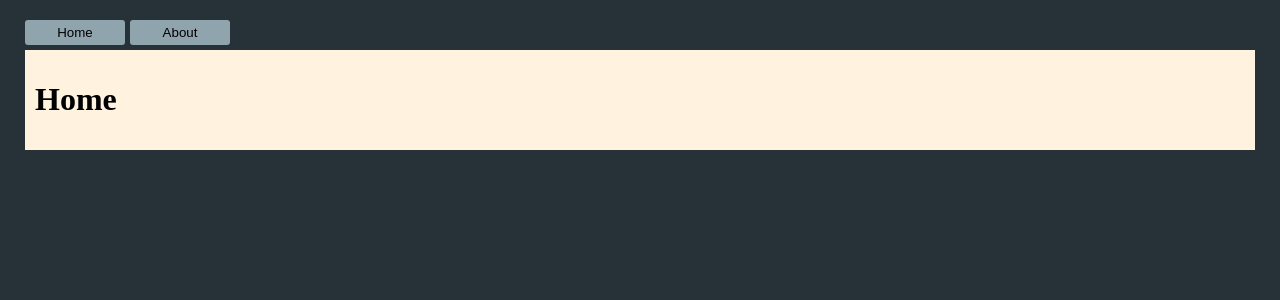
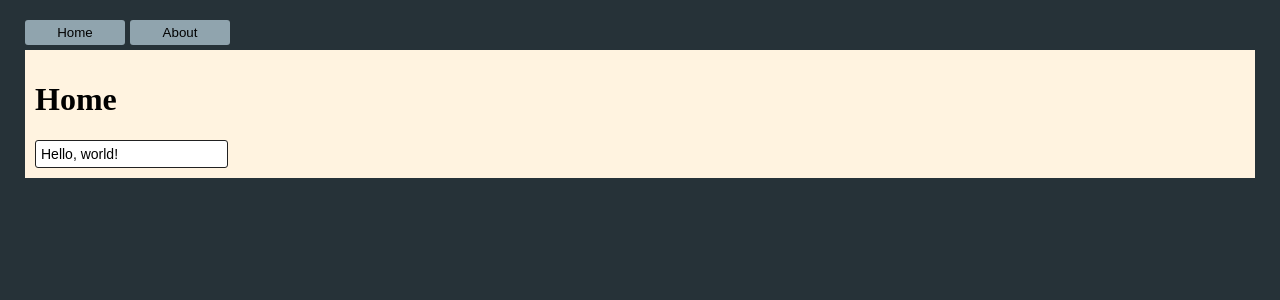
Before and after one commit to fireflower0/vue-practice, a Vue app: page / in a window 1280 px wide. Shown: the top 300 px of the page. Built offline with nearby package versions, Linux system fonts and the light colour scheme.

Commit message:
Add a TextBox

```diff
--- /dev/null
+++ b/src/atoms/TextBox.vue
@@ -0,0 +1,18 @@
+<template>
+  <input class='textbox' />
+</template>
+
+<script>
+export default {
+  name: 'TextBox',
+}
+</script>
+
+<style scoped>
+.textbox {
+  padding: 5px;
+  border-radius: 3px;
+  border: 1px solid #212121;
+  font-size: 14px;
+}
+</style>
--- a/src/pages/Home.vue
+++ b/src/pages/Home.vue
@@ -1,10 +1,18 @@
 <template>
   <div id='home'>
     <h1>Home</h1>
+    <TextBox value='Hello, world!' />
   </div>
 </template>
 
 <script>
+import TextBox from '../atoms/TextBox.vue'
+
+export default {
+  components: {
+    TextBox
+  }
+}
 </script>
 
 <style>
```
